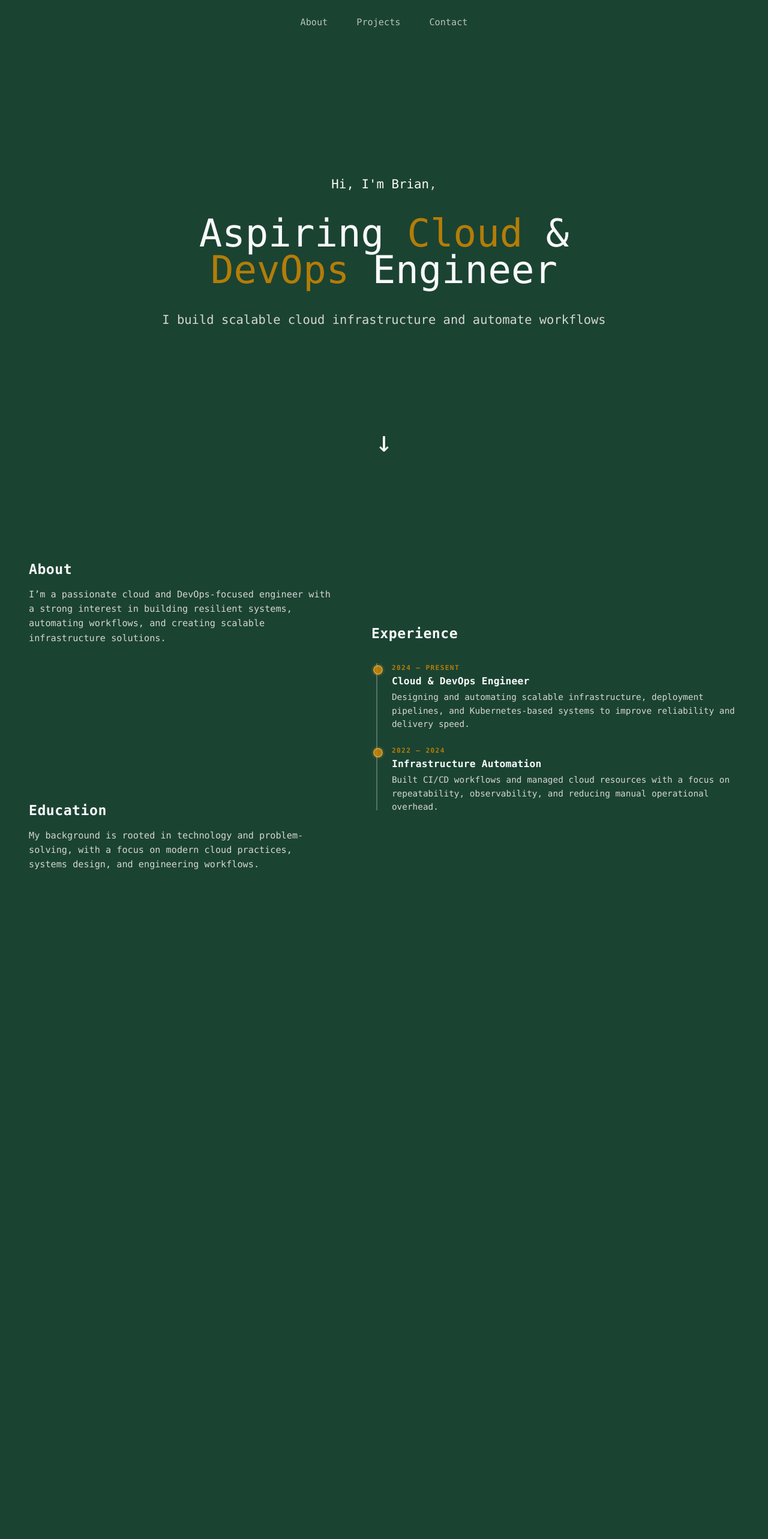
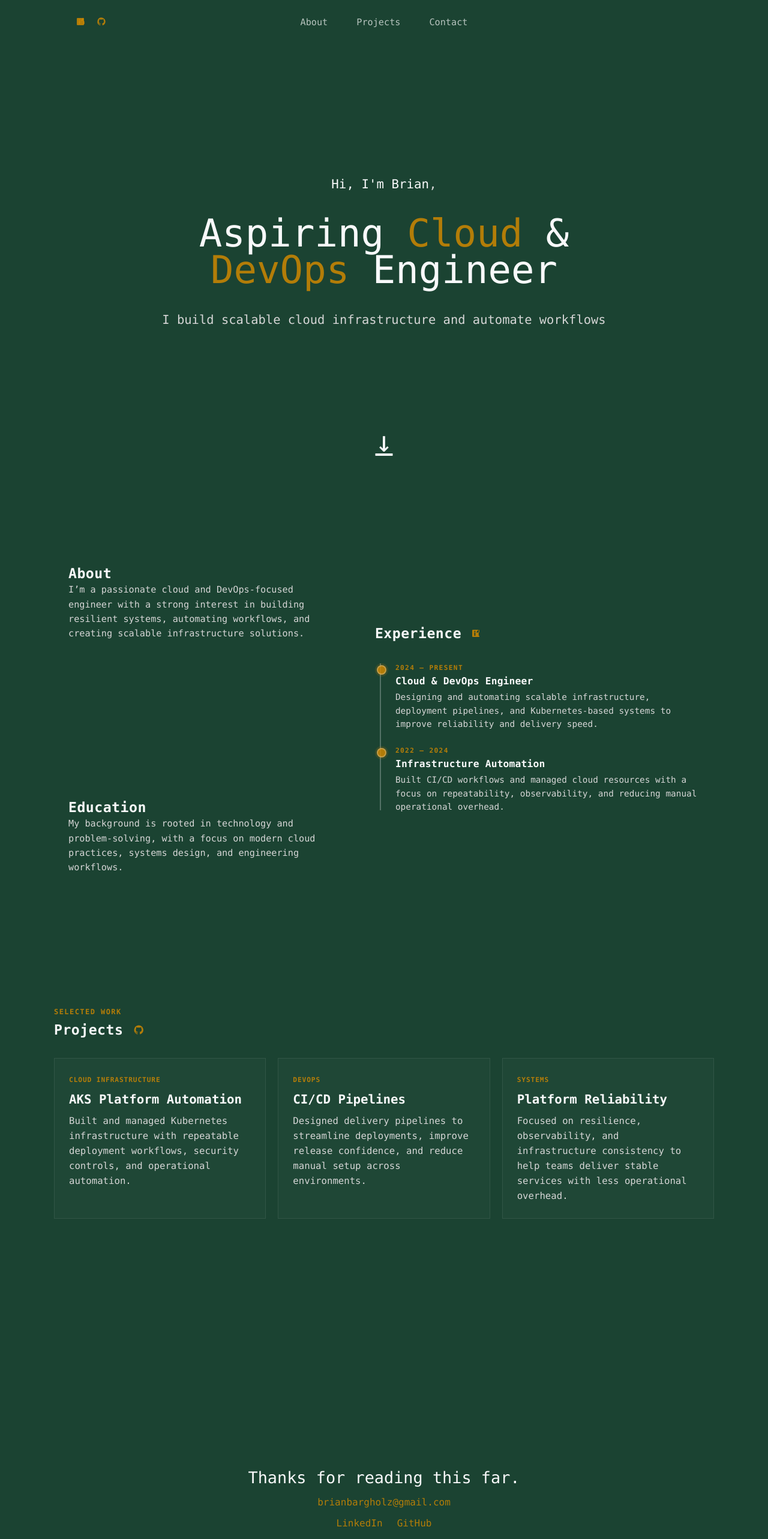
Before and after one commit to Brigghin/personal-aks-platform, a Vue app in the folder app/: page / in a window 1280 px wide. Shown: the top 2566 px of the page at 60% size. Before the commit the page ends 1600 px from the top, so only its background shows below. Built offline with nearby package versions, Linux system fonts and the light colour scheme.

Commit message:
Updated website

```diff
--- a/app/src/App.vue
+++ b/app/src/App.vue
@@ -2,10 +2,20 @@
 import Home from './components/Home.vue'
 import Navbar from './components/Navbar.vue'
 import About from './components/About.vue'
+import Projects from './components/Projects.vue'
+import End from './components/End.vue'
 </script>
 
 <template>
   <Navbar />
   <Home />
   <About />
+  <Projects />
+  <End />
 </template>
+
+<style>
+html {
+  scroll-behavior: smooth;
+}
+</style>
--- a/app/src/components/About.vue
+++ b/app/src/components/About.vue
@@ -24,7 +24,21 @@
       </div>
 
       <article class="info-card experience">
-        <h2>Experience</h2>
+        <div class="experience-header">
+          <h2>Experience</h2>
+          <a
+            class="linkedin-link"
+            href="https://ca.linkedin.com/in/brian-bargholz"
+            target="_blank"
+            rel="noopener noreferrer"
+            aria-label="LinkedIn profile"
+          >
+            <svg viewBox="0 0 24 24" aria-hidden="true">
+              <rect x="3" y="3" width="18" height="18" rx="2"/>
+              <path d="M8.2 9.8h2.8v8.2H8.2V9.8Zm1.4-4.1a1.6 1.6 0 1 1 0 3.2 1.6 1.6 0 0 1 0-3.2ZM13.2 9.8h2.7v1.12h.04c.38-.72 1.3-1.48 2.68-1.48 2.87 0 3.4 1.88 3.4 4.33V18h-2.8v-16.3z" fill="currentColor"/>
+            </svg>
+          </a>
+        </div>
 
         <div class="timeline">
           <div class="timeline-item">
@@ -67,8 +81,9 @@
 }
 
 .about-grid {
-  width: 100%;
+  width: min(100%, 1100px);
   height: 100%;
+  margin: 0 auto;
   display: grid;
   grid-template-columns: 1fr 1.2fr;
   gap: 1.25rem;
@@ -92,15 +107,53 @@
   display: flex;
   flex-direction: column;
   justify-content: center;
+  width: 100%;
+}
+
+.experience-header {
+  display: flex;
+  align-items: center;
+  gap: 0.7rem;
+  margin-bottom: 0.9rem;
 }
 
 .info-card h2 {
-  margin: 0 0 0.9rem;
+  margin: 0;
   font-size: clamp(1.45rem, 1.8vw, 2.2rem);
   line-height: 1.3;
   font-weight: 600;
   letter-spacing: 0.02em;
   color: var(--text);
+}
+
+.linkedin-link {
+  display: inline-flex;
+  align-items: center;
+  justify-content: center;
+  width: 1.6rem;
+  height: 1.6rem;
+  color: var(--accent);
+  text-decoration: none;
+  transition: opacity 0.2s ease, transform 0.2s ease;
+}
+
+.linkedin-link:hover {
+  opacity: 0.9;
+  transform: translateY(-1px);
+}
+
+.linkedin-link svg {
+  width: 1rem;
+  height: 1rem;
+  display: block;
+}
+
+.linkedin-link rect {
+  fill: var(--accent);
+}
+
+.linkedin-link path {
+  fill: #1b4332;
 }
 
 .info-card p {
--- /dev/null
+++ b/app/src/components/End.vue
@@ -0,0 +1,78 @@
+<script setup>
+</script>
+
+<template>
+  <footer class="end" id="end">
+    <div class="end-content">
+      <p class="thanks">Thanks for reading this far.</p>
+
+      <a class="email-link" href="mailto:brianbargholz@gmail.com">
+        brianbargholz@gmail.com
+      </a>
+
+      <div class="social-links">
+        <a
+          href="https://ca.linkedin.com/in/brian-bargholz"
+          target="_blank"
+          rel="noopener noreferrer"
+        >
+          LinkedIn
+        </a>
+        <a
+          href="https://github.com/Brigghin"
+          target="_blank"
+          rel="noopener noreferrer"
+        >
+          GitHub
+        </a>
+      </div>
+    </div>
+  </footer>
+</template>
+
+<style scoped>
+.end {
+  width: 100%;
+  padding: 3rem 1.5rem 5rem;
+  box-sizing: border-box;
+}
+
+.end-content {
+  max-width: 1100px;
+  margin: 0 auto;
+  display: flex;
+  flex-direction: column;
+  align-items: center;
+  text-align: center;
+  gap: 1rem;
+}
+
+.thanks {
+  margin: 0;
+  color: var(--text);
+  font-size: clamp(1.4rem, 2.1vw, 2.2rem);
+}
+
+.email-link,
+.social-links a {
+  color: var(--accent);
+  text-decoration: none;
+  transition: opacity 0.2s ease;
+}
+
+.email-link {
+  font-size: 1rem;
+}
+
+.social-links {
+  display: flex;
+  gap: 1.5rem;
+  flex-wrap: wrap;
+  justify-content: center;
+}
+
+.email-link:hover,
+.social-links a:hover {
+  opacity: 0.8;
+}
+</style>
--- a/app/src/components/Home.vue
+++ b/app/src/components/Home.vue
@@ -15,7 +15,7 @@
         I build scalable cloud infrastructure and automate workflows
       </p>
 
-      <div class="scroll-indicator">↓</div>
+      <a class="scroll-indicator" href="#about" aria-label="Scroll to About section">↓</a>
     </div>
   </section>
 </template>
--- a/app/src/components/Navbar.vue
+++ b/app/src/components/Navbar.vue
@@ -4,6 +4,33 @@
 <template>
   <nav class="navbar">
     <div class="container">
+      <div class="socials" aria-label="Social links">
+        <a
+          class="social-link"
+          href="https://ca.linkedin.com/in/brian-bargholz"
+          target="_blank"
+          rel="noopener noreferrer"
+          aria-label="LinkedIn"
+        >
+          <svg viewBox="0 0 24 24" aria-hidden="true">
+            <rect x="3" y="3" width="18" height="18" rx="2"/>
+            <path d="M8.2 9.8h2.8v8.2H8.2V9.8Zm1.4-4.1a1.6 1.6 0 1 1 0 3.2 1.6 1.6 0 0 1 0-3.2ZM13.2 9.8h2.7v1.12h.04c.38-.72 1.3-1.48 2.68-1.48 2.87 0 3.4 1.88 3.4 4.33V18h-2.8v-16.3z" fill="currentColor"/>
+          </svg>
+        </a>
+
+        <a
+          class="social-link"
+          href="https://github.com/Brigghin"
+          target="_blank"
+          rel="noopener noreferrer"
+          aria-label="GitHub"
+        >
+          <svg viewBox="0 0 24 24" aria-hidden="true">
+            <path d="M12 2a10 10 0 0 0-3.16 19.49c.5.1.68-.22.68-.48v-1.7c-2.77.6-3.36-1.33-3.36-1.33-.45-1.14-1.1-1.45-1.1-1.45-.9-.62.07-.6.07-.6 1 .07 1.53 1.03 1.53 1.03.9 1.54 2.35 1.1 2.92.84.09-.65.35-1.1.63-1.35-2.21-.25-4.54-1.1-4.54-4.9 0-1.08.39-1.97 1.03-2.67-.1-.25-.45-1.28.1-2.66 0 0 .84-.27 2.75 1.02A9.57 9.57 0 0 1 12 6.84c.85 0 1.71.12 2.51.35 1.91-1.29 2.75-1.02 2.75-1.02.55 1.38.2 2.41.1 2.66.64.7 1.03 1.59 1.03 2.67 0 3.81-2.33 4.64-4.55 4.89.36.31.68.92.68 1.86v2.76c0 .27.18.59.69.49A10 10 0 0 0 12 2Z"/>
+          </svg>
+        </a>
+      </div>
+
       <ul class="nav-links">
         <li><a href="#about">About</a></li>
         <li><a href="#projects">Projects</a></li>
@@ -32,7 +59,46 @@
   display: flex;
   justify-content: center;
   align-items: center;
+  position: relative;
   box-sizing: border-box;
+}
+
+.socials {
+  position: absolute;
+  left: 2rem;
+  display: flex;
+  align-items: center;
+  gap: 0.7rem;
+}
+
+.social-link {
+  display: inline-flex;
+  align-items: center;
+  justify-content: center;
+  width: 1.5rem;
+  height: 1.5rem;
+  color: var(--accent);
+  text-decoration: none;
+  transition: opacity 0.2s ease, transform 0.2s ease;
+}
+
+.social-link:hover {
+  opacity: 0.9;
+  transform: translateY(-1px);
+}
+
+.social-link svg {
+  width: 1rem;
+  height: 1rem;
+  display: block;
+}
+
+.social-link rect {
+  fill: var(--accent);
+}
+
+.social-link path {
+  fill: currentColor;
 }
 
 .nav-links {
--- /dev/null
+++ b/app/src/components/Projects.vue
@@ -0,0 +1,172 @@
+<script setup>
+</script>
+
+<template>
+  <section class="projects" id="projects">
+    <div class="section-header">
+      <p class="eyebrow">Selected work</p>
+      <div class="title-row">
+        <h2>Projects</h2>
+        <a
+          class="github-link"
+          href="https://github.com/Brigghin"
+          target="_blank"
+          rel="noopener noreferrer"
+          aria-label="GitHub profile"
+        >
+          <svg viewBox="0 0 24 24" aria-hidden="true">
+            <path d="M12 2a10 10 0 0 0-3.16 19.49c.5.1.68-.22.68-.48v-1.7c-2.77.6-3.36-1.33-3.36-1.33-.45-1.14-1.1-1.45-1.1-1.45-.9-.62.07-.6.07-.6 1 .07 1.53 1.03 1.53 1.03.9 1.54 2.35 1.1 2.92.84.09-.65.35-1.1.63-1.35-2.21-.25-4.54-1.1-4.54-4.9 0-1.08.39-1.97 1.03-2.67-.1-.25-.45-1.28.1-2.66 0 0 .84-.27 2.75 1.02A9.57 9.57 0 0 1 12 6.84c.85 0 1.71.12 2.51.35 1.91-1.29 2.75-1.02 2.75-1.02.55 1.38.2 2.41.1 2.66.64.7 1.03 1.59 1.03 2.67 0 3.81-2.33 4.64-4.55 4.89.36.31.68.92.68 1.86v2.76c0 .27.18.59.69.49A10 10 0 0 0 12 2Z"/>
+          </svg>
+        </a>
+      </div>
+    </div>
+
+    <div class="projects-grid">
+      <article class="project-card">
+        <span class="project-tag">Cloud Infrastructure</span>
+        <h3>AKS Platform Automation</h3>
+        <p>
+          Built and managed Kubernetes infrastructure with repeatable deployment
+          workflows, security controls, and operational automation.
+        </p>
+      </article>
+
+      <article class="project-card">
+        <span class="project-tag">DevOps</span>
+        <h3>CI/CD Pipelines</h3>
+        <p>
+          Designed delivery pipelines to streamline deployments, improve release
+          confidence, and reduce manual setup across environments.
+        </p>
+      </article>
+
+      <article class="project-card">
+        <span class="project-tag">Systems</span>
+        <h3>Platform Reliability</h3>
+        <p>
+          Focused on resilience, observability, and infrastructure consistency to
+          help teams deliver stable services with less operational overhead.
+        </p>
+      </article>
+    </div>
+  </section>
+</template>
+
+<style scoped>
+.projects {
+  width: 100%;
+  min-height: 100vh;
+  padding: 5rem 1.5rem 4rem;
+  box-sizing: border-box;
+}
+
+.section-header {
+  max-width: 1100px;
+  margin: 0 auto 2rem;
+  padding: 0 1rem;
+}
+
+.eyebrow {
+  margin: 0 0 0.5rem;
+  color: var(--accent);
+  font-size: 0.75rem;
+  font-weight: 600;
+  letter-spacing: 0.12em;
+  text-transform: uppercase;
+  font-family: Consolas, monospace;
+}
+
+.title-row {
+  display: flex;
+  align-items: center;
+  gap: 0.7rem;
+}
+
+.section-header h2 {
+  margin: 0;
+  font-size: clamp(1.45rem, 1.8vw, 2.2rem);
+  line-height: 1.3;
+  font-weight: 600;
+  letter-spacing: 0.02em;
+  color: var(--text);
+}
+
+.github-link {
+  display: inline-flex;
+  align-items: center;
+  justify-content: center;
+  width: 1.8rem;
+  height: 1.8rem;
+  color: var(--accent);
+  text-decoration: none;
+  transition: opacity 0.2s ease, transform 0.2s ease;
+}
+
+.github-link:hover {
+  opacity: 0.9;
+  transform: translateY(-1px);
+}
+
+.github-link svg {
+  width: 1.15rem;
+  height: 1.15rem;
+  display: block;
+  fill: currentColor;
+}
+
+.projects-grid {
+  max-width: 1100px;
+  margin: 0 auto;
+  padding: 0 1rem;
+  display: grid;
+  grid-template-columns: repeat(3, minmax(0, 1fr));
+  gap: 1.25rem;
+}
+
+.project-card {
+  background: rgba(255, 255, 255, 0.02);
+  border: 1px solid rgba(255, 255, 255, 0.08);
+  padding: 1.5rem;
+  box-sizing: border-box;
+}
+
+.project-tag {
+  display: inline-block;
+  margin-bottom: 0.85rem;
+  color: var(--accent);
+  font-size: 0.7rem;
+  font-weight: 600;
+  letter-spacing: 0.08em;
+  text-transform: uppercase;
+  font-family: Consolas, monospace;
+}
+
+.project-card h3 {
+  margin: 0 0 0.7rem;
+  font-size: 1.3rem;
+  color: var(--text);
+}
+
+.project-card p {
+  margin: 0;
+  color: var(--text-muted);
+  line-height: 1.6;
+  font-size: 0.98rem;
+}
+
+@media (max-width: 800px) {
+  .projects {
+    padding-left: 1rem;
+    padding-right: 1rem;
+  }
+
+  .section-header,
+  .projects-grid {
+    padding: 0;
+  }
+
+  .projects-grid {
+    grid-template-columns: 1fr;
+  }
+}
+</style>
```
